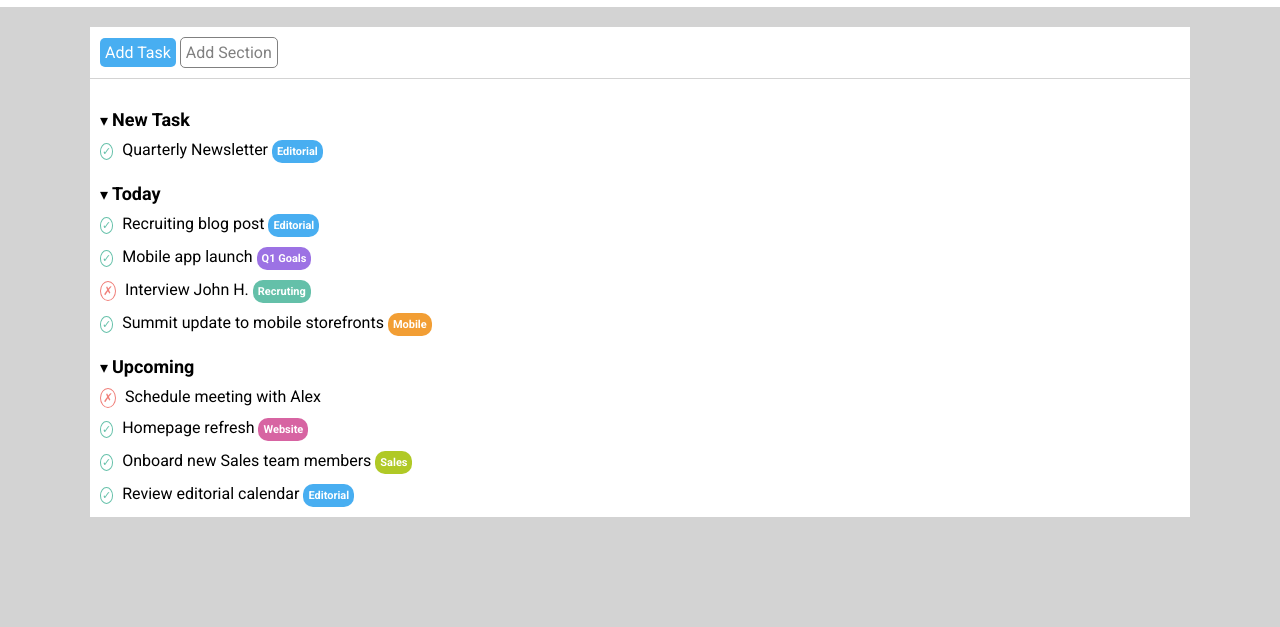
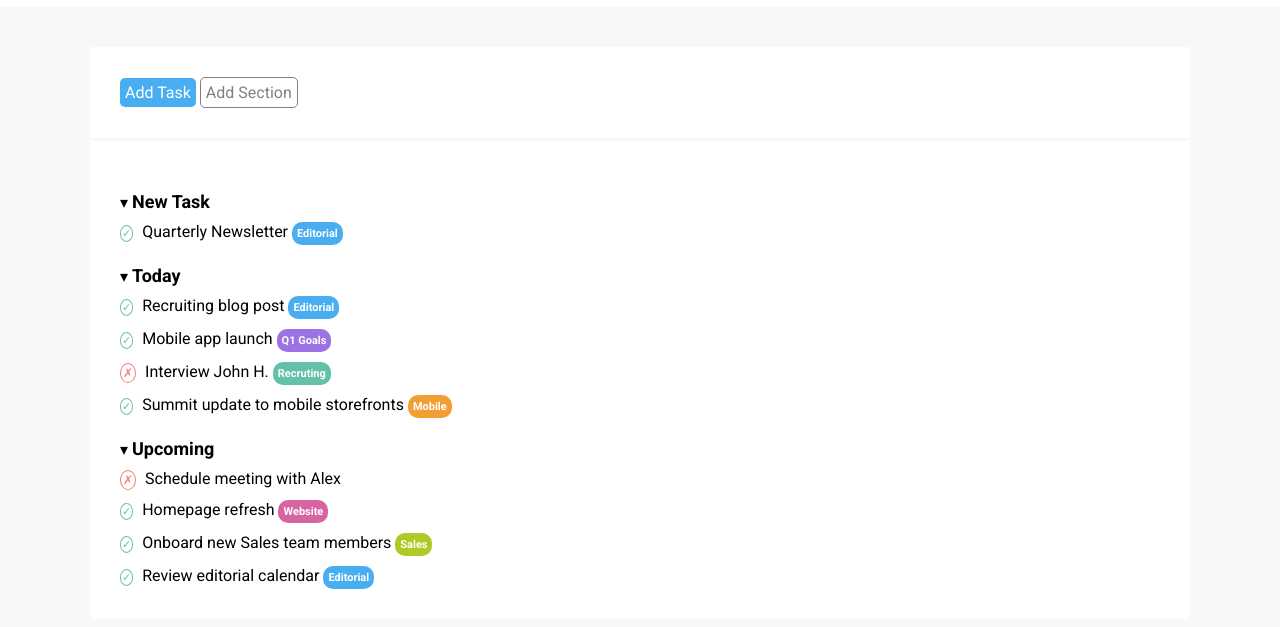
Before and after one commit to parix1999/html-css-toboolist, a plain HTML site: page index.html in a window 1280 px wide. Shown: the part 67-694 px from the top of the page. Drawn offline with Linux system fonts and the light colour scheme.

Commit message:
toboolish-5.0

```diff
--- a/css/style.css
+++ b/css/style.css
@@ -5,7 +5,7 @@
     font-family: 'Roboto', sans-serif;
 }
 body{
-    background-color:lightgray;
+    background-color:#f6f8f9;
 }
 .logo{
     margin:10px 10px;
@@ -25,7 +25,7 @@ header{
     width:1100px;
     margin:0 auto;
     background-color:white;
-    padding:10px;
+    padding:30px;
 }
 .layout1{
     display:inline-block;
@@ -51,10 +51,10 @@ header{
 }
 .contorno-bottoni{
     width:1100px;
-    margin:20px auto 0;
-    padding:10px;
+    margin:40px auto 2px;
     background-color:white;
-    border-bottom:1px solid lightgray;
+    padding:30px;
+    border-bottom:1px solid #f6f8f9;
 }
 ul{
     list-style-type:none;
```
Also changed, not shown: index.html (+2 -0 lines).
